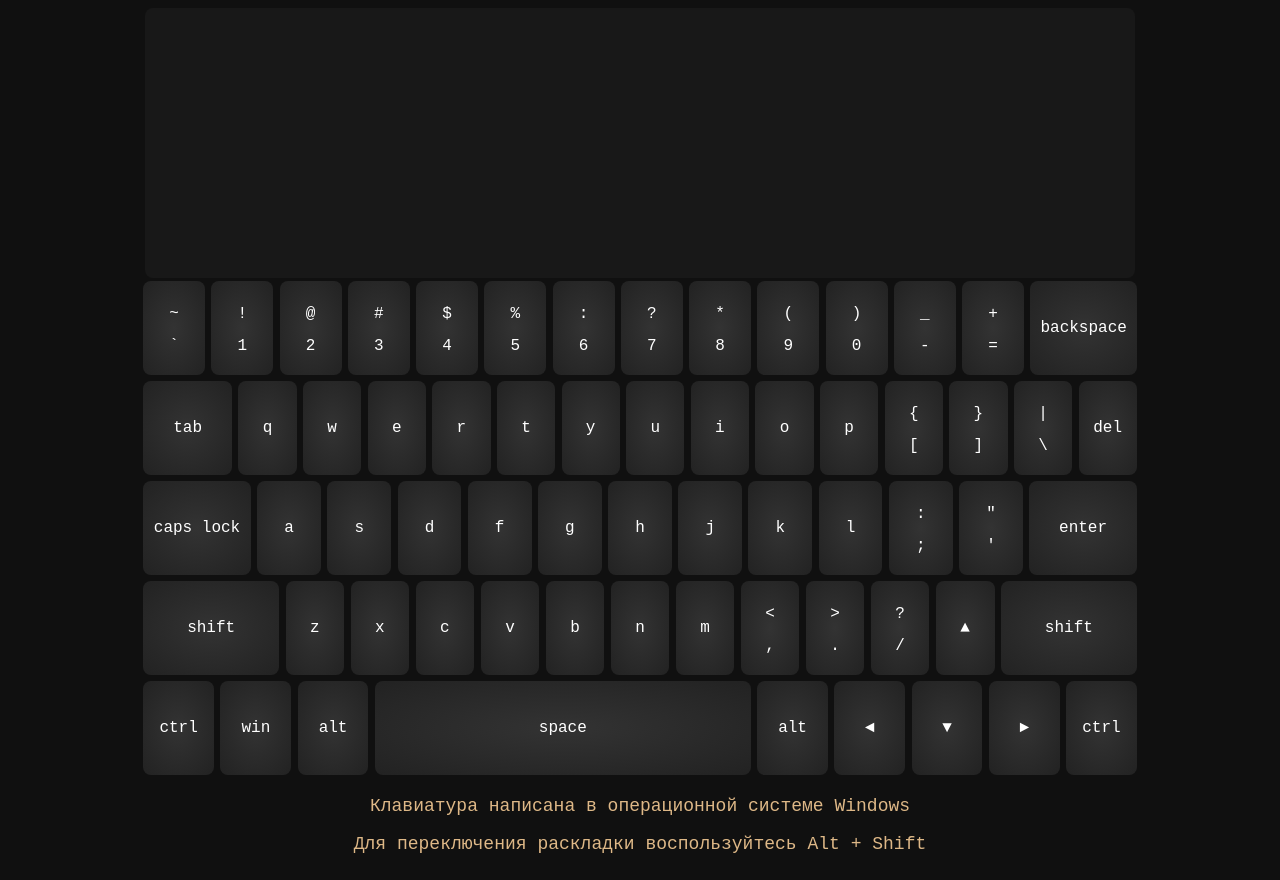
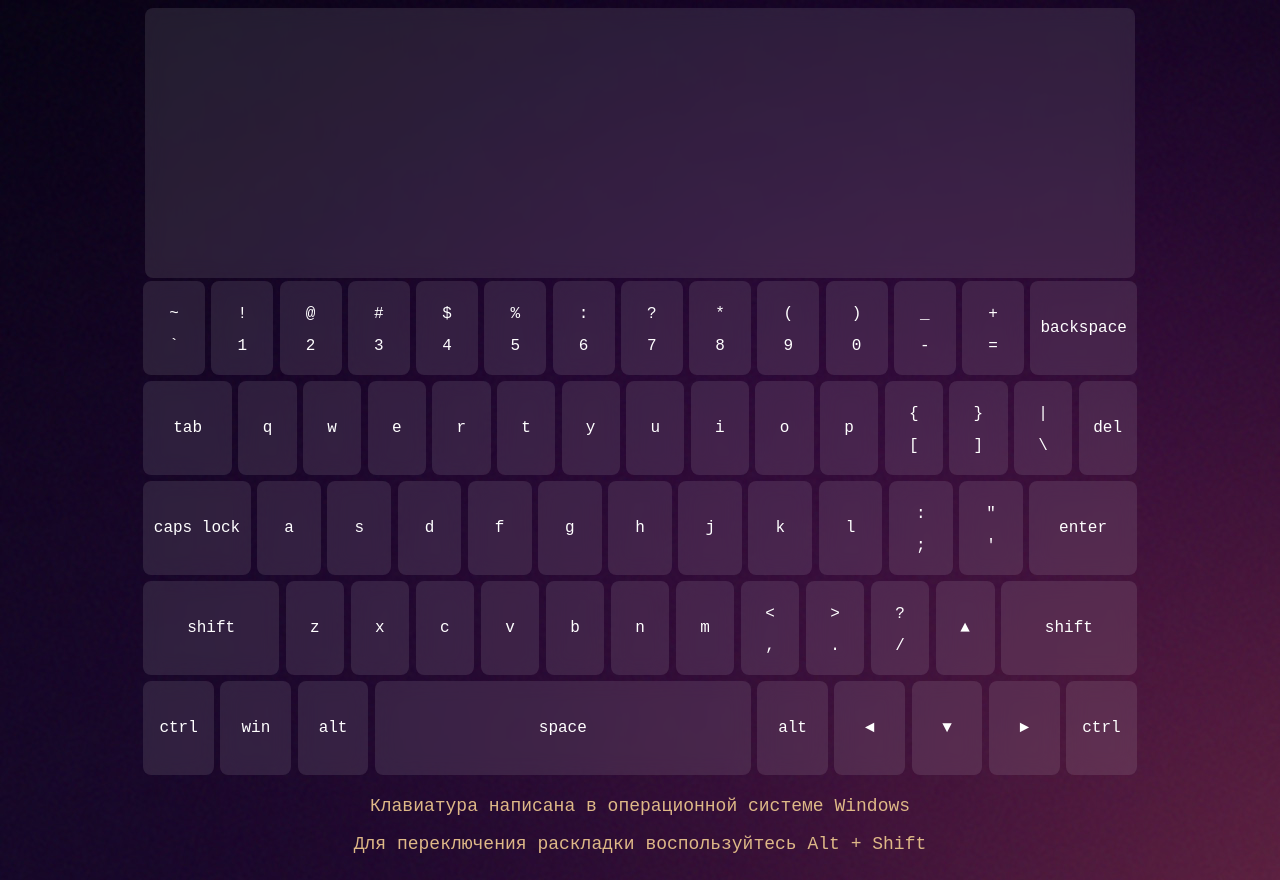
Before and after one commit to ToLive/virtual-keyboard, a website built with webpack: page public/template.html in a window 1280 px wide. Built offline with nearby package versions, Linux system fonts and the light colour scheme.

Commit message:
feat: visual update

```diff
--- a/src/components/Key.js
+++ b/src/components/Key.js
@@ -11,6 +11,7 @@ const Key = (symbols, code, types = null) => {
     }
 
     keyContainer.classList.add('key');
+    keyContainer.classList.add('glassmorphism');
 
     if (types) {
         keyContainer.classList.add(...types);
--- a/src/components/VirtualKeyboard.js
+++ b/src/components/VirtualKeyboard.js
@@ -230,6 +230,7 @@ export default class VirtualKeyboard {
         this.textbox.cols = 110;
         this.textbox.wrap = 'hard';
         this.textbox.classList.add('textbox__input');
+        this.textbox.classList.add('glassmorphism');
 
         this.textboxContainer.appendChild(this.textbox);
 
--- a/src/sass/base/_base.scss
+++ b/src/sass/base/_base.scss
@@ -1,3 +1,12 @@
 html {
     background-color: #101010;
+    background-image: url('/assets/images/background.jpg');
 }
+
+.glassmorphism {
+    background-color: rgba(255, 255, 255, 0.1);
+    backdrop-filter: blur(10px);
+    -webkit-backdrop-filter: blur(10px);
+    border-radius: 10px;
+    //border: 1px solid rgba(255, 255, 255, 0.1);
+}
--- a/src/sass/components/_key.scss
+++ b/src/sass/components/_key.scss
@@ -7,7 +7,7 @@
     line-height: 2;
     vertical-align: middle;
     color: #fff;
-    background: radial-gradient(ellipse at center, #333 0%, #222 100%);
+    //background: radial-gradient(ellipse at center, #333 0%, #222 100%);
     margin: 0.4vh;
     padding-left: 1%;
     padding-right: 1%;
@@ -17,11 +17,7 @@
 
     &.pressed {
         transform: scale(1.05);
-        background: radial-gradient(
-            ellipse at center,
-            #368b44 0%,
-            #151515 100%
-        );
+        background: radial-gradient(ellipse at center, #441052 0%, #151515 80%);
         color: #ddd;
         text-shadow: 0 0 0.5vh #999;
     }
--- a/src/sass/components/_textbox.scss
+++ b/src/sass/components/_textbox.scss
@@ -6,7 +6,7 @@
         width: 970px;
         height: 250px;
         border-radius: 8px;
-        background-color: #181818;
+        //background-color: #181818;
         border: none;
         resize: none;
         overflow: auto;
```
Also changed, not shown: assets/images/background.jpg (added), 1 other file.
